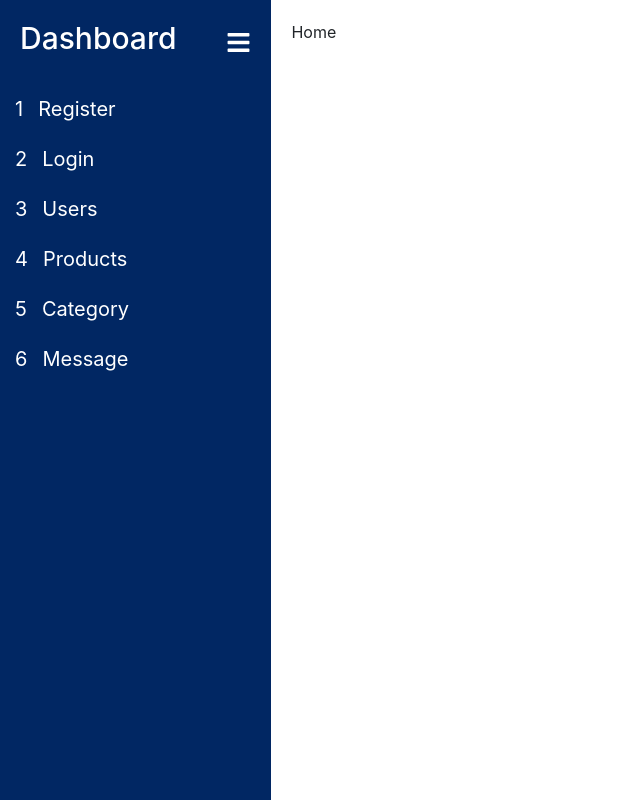
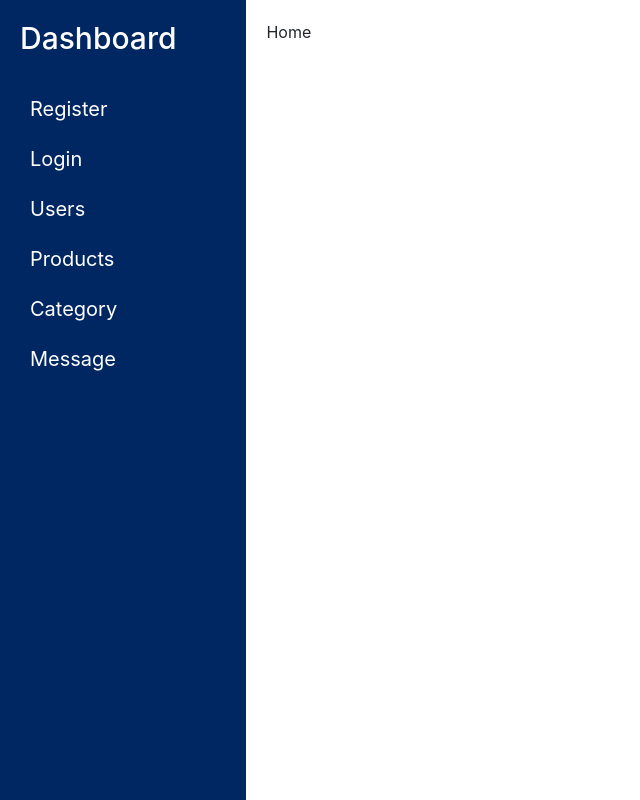
Before and after one commit to Firdavs-developer/dashboard, a React (Create React App) app: page / in a window 1280 px wide. Shown: the whole page, without its empty margins (0-640 px from the left). Built offline with nearby package versions, Linux system fonts and the light colour scheme.

Commit message:
hello massenge

```diff
--- a/src/components/side-bar/SideBar.jsx
+++ b/src/components/side-bar/SideBar.jsx
@@ -20,38 +20,38 @@ const Sidebar = () => {
     {
       path: "/register",
       name: "Register",
-      icon:1
+
       // icon: <LoginOutlined />,
     },
 
     {
       path: "/login",
       name: "Login",
-      icon:2
+
       // icon: <FaUserCircle />,
     },
     {
       path: "/users",
       name: "Users",
-      icon:3,
+
       // icon: <UsergroupAddOutlined />,
     },
     {
       path: "/products",
       name: "Products",
-      icon: 4,
+
       // icon: <FaOpencart />,
     },
     {
       path: "/category",
       name: "Category",
-      icon:5,
+
       // icon: <FileProtectOutlined />,
     },
     {
       path: "/message",
       name: "Message",
-      icon:6,
+
       // icon: <MessageOutlined />,
     },
   ];
@@ -82,7 +82,7 @@ const Sidebar = () => {
           className={body.bars}
           style={{ marginLeft: isOpen ? "50px" : "-7px" }}
         >
-          <FaBars onClick={toggle} />
+          {/* <FaBars onClick={toggle} /> */}
         </div>
       </div>
       {menuItem.map((item, index) => {
--- a/src/pages/Message/message.jsx
+++ b/src/pages/Message/message.jsx
@@ -59,7 +59,7 @@ const Message = () => {
             fontSize: "22px",
           }}
         >
-          <EditOutlined style={{ color: "blue", cursor: "pointer" }} />
+          <EditOutlined style={{ color: "green", cursor: "pointer" }} />
             <DeleteOutlined style={{ color: "red ",cursor: "pointer" }} />
         </div>
       ),
```
